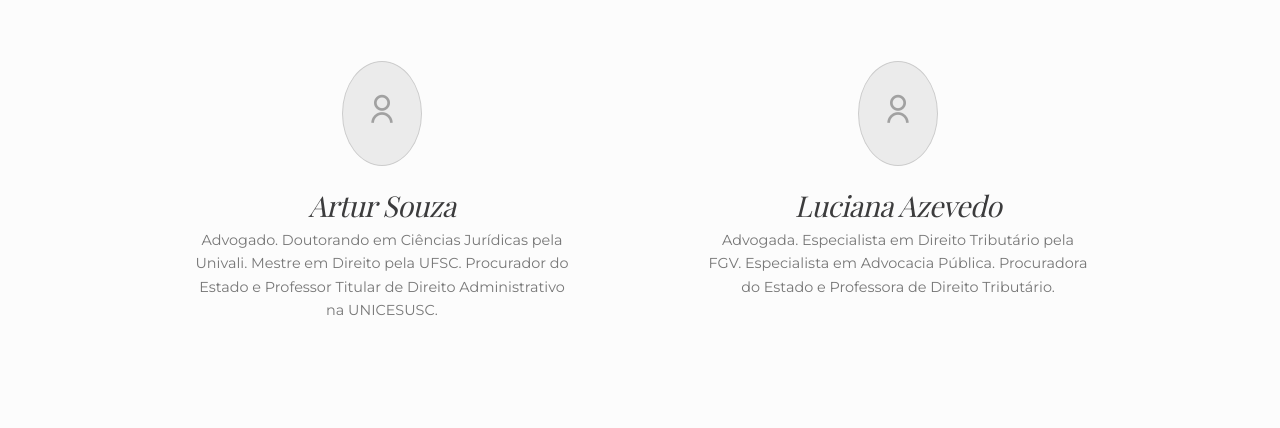
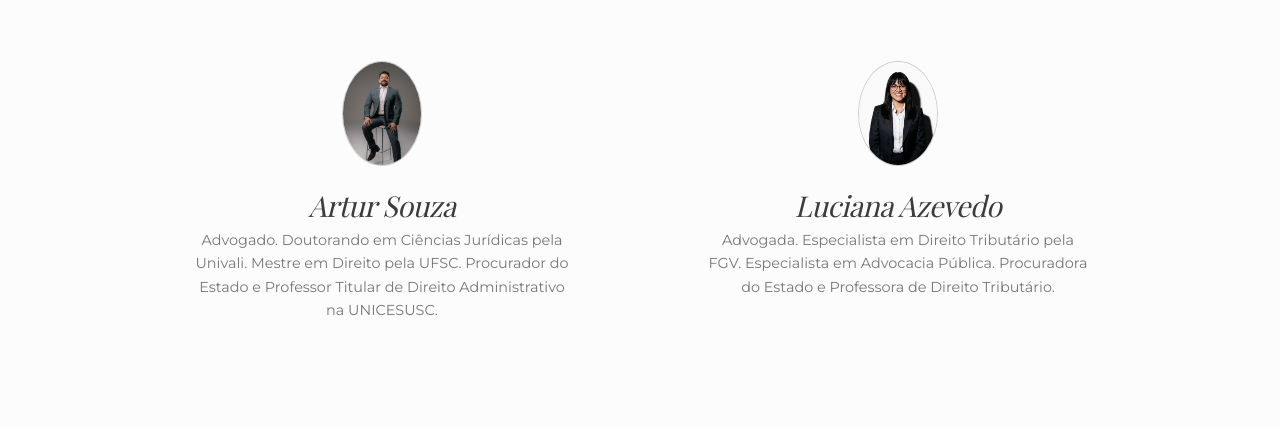
Before and after one commit to nathancwb/sa-advogados, a plain HTML site: page index.html in a window 1280 px wide. Shown: the part 3042-3470 px from the top of the page. Drawn offline with nearby package versions, Linux system fonts and the light colour scheme; a web font is replaced by a local one.

Commit message:
Update team photos for Artur and Luciana

```diff
--- a/assets/css/style.css
+++ b/assets/css/style.css
@@ -469,26 +469,14 @@ h1, h2, h3, h4, .title, .section-title {
     text-align: center;
 }
 
-.team-photo-placeholder {
+.team-photo {
     width: 80px;
     height: 105px;
-    background-color: #ebebeb;
     border-radius: 50%; /* Formato Oval / Elipse */
     margin: 0 auto 1.5rem;
-    display: flex;
-    flex-direction: column;
-    align-items: center;
-    justify-content: center;
+    display: block;
+    object-fit: cover;
     border: 1px solid #ccc;
-    overflow: hidden;
-}
-
-.team-photo-placeholder i {
-    font-size: 2rem !important;
-}
-
-.team-photo-placeholder span {
-    display: none; /* Oculta o texto "1 foto aqui" pois a caixa agora é pequenininha */
 }
 
 .team-name {
--- a/index.html
+++ b/index.html
@@ -197,20 +197,14 @@
                 <div class="team-grid">
                     <!-- SÓCIO 1 -->
                     <div class="team-member">
-                        <div class="team-photo-placeholder">
-                            <i class="ri-user-line" style="font-size: 2rem; color: #a1a1a1; margin-bottom: 0.5rem;"></i>
-                            <span style="font-size: 0.8rem; color: #a1a1a1; text-transform: uppercase;">1 foto aqui (Artur)</span>
-                        </div>
+                        <img src="assets/img/advogado.jpeg" alt="Artur Souza" class="team-photo">
                         <h3 class="team-name">Artur Souza</h3>
                         <p class="team-role">Advogado. Doutorando em Ciências Jurídicas pela Univali. Mestre em Direito pela UFSC. Procurador do Estado e Professor Titular de Direito Administrativo na UNICESUSC.</p>
                     </div>
 
                     <!-- SÓCIO 2 -->
                     <div class="team-member">
-                        <div class="team-photo-placeholder">
-                            <i class="ri-user-line" style="font-size: 2rem; color: #a1a1a1; margin-bottom: 0.5rem;"></i>
-                            <span style="font-size: 0.8rem; color: #a1a1a1; text-transform: uppercase;">1 foto aqui (Luciana)</span>
-                        </div>
+                        <img src="assets/img/advogada.jpeg" alt="Luciana Azevedo" class="team-photo">
                         <h3 class="team-name">Luciana Azevedo</h3>
                         <p class="team-role">Advogada. Especialista em Direito Tributário pela FGV. Especialista em Advocacia Pública. Procuradora do Estado e Professora de Direito Tributário.</p>
                     </div>
```
Also changed, not shown: assets/img/advogada.jpeg (added), assets/img/advogado.jpeg (added).
